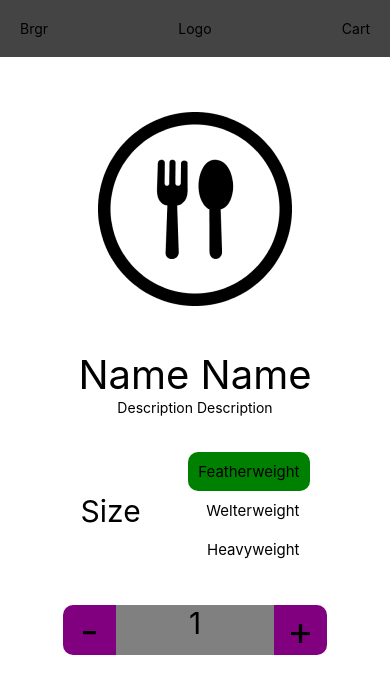
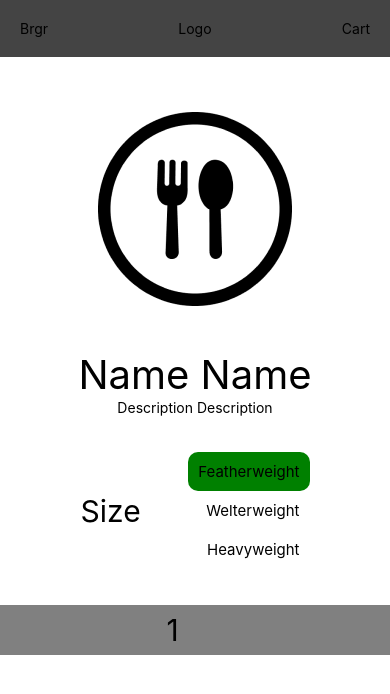
Before and after one commit to avsecam/LetsBoxRN, a React Native app: screen / in a window 390 px wide. Shown: the top 694 px of the page. Built offline with nearby package versions, Linux system fonts and the light colour scheme.

Commit message:
Enable editing quantity with keyboard.

```diff
--- a/src/product/product.tsx
+++ b/src/product/product.tsx
@@ -1,4 +1,4 @@
-import { Image, Pressable, ScrollView, StyleSheet, Text, View } from "react-native"
+import { Image, KeyboardAvoidingView, Pressable, ScrollView, StyleSheet, Text, View } from "react-native"
 import Header from "../components/header"
 import { MenuItem } from "../menu/menuUtils"
 import { productSizes } from "../utils"
@@ -20,8 +20,8 @@
 	return (
 		<>
 			<Header />
-			<ScrollView style={styles.container} contentContainerStyle={{alignItems: "center"}}>
-				<Image style={styles.imageContainer} source={require("../../assets/food.png")}/>
+			<ScrollView style={styles.container} contentContainerStyle={{ alignItems: "center" }}>
+				<Image style={styles.imageContainer} source={require("../../assets/food.png")} />
 				<View style={styles.productInfo}>
 					<Text style={styles.productName}>{props.name}</Text>
 					<Text style={styles.productDescription}>{props.description}</Text>
@@ -30,7 +30,9 @@
 					<Text style={styles.sizeLabel}>Size</Text>
 					<SizePicker />
 				</View>
-				<QuantityPicker />
+				<KeyboardAvoidingView behavior="padding">
+					<QuantityPicker />
+				</KeyboardAvoidingView>
 			</ScrollView>
 		</>
 	)
--- a/src/product/quantityPicker.tsx
+++ b/src/product/quantityPicker.tsx
@@ -1,18 +1,23 @@
 import { useState } from "react"
-import { View, Text, StyleSheet, TouchableOpacity } from "react-native"
+import { View, Text, StyleSheet, TouchableOpacity, TextInput } from "react-native"
 
 const QuantityPicker = () => {
 	let [qty, setQty] = useState(1)
 
 	const handleSetQty = (newQty: number) => {
-		setQty((newQty >= 0) ? newQty : 0)
+		if (newQty < 0 || newQty > 99) return
+		setQty(newQty)
+	}
+
+	const handleSetQtyInput = (newQty: string) => {
+		handleSetQty((isNaN(Number.parseInt(newQty))) ? 0 : Number.parseInt(newQty))
 	}
 
 	return (
 		<>
 			<View style={styles.qtyContainer}>
 				<TouchableOpacity style={[styles.qtyBtn, styles.qtyBtnLeft]} onPress={() => handleSetQty(qty - 1)}><Text style={styles.qtyBtnText}>-</Text></TouchableOpacity>
-				<Text style={styles.qty}>{qty}</Text>
+				<TextInput style={styles.qty} value={qty.toString()} keyboardType="number-pad" onChangeText={(text: string) => handleSetQtyInput(text)} />
 				<TouchableOpacity style={[styles.qtyBtn, styles.qtyBtnRight]} onPress={() => handleSetQty(qty + 1)}><Text style={styles.qtyBtnText}>+</Text></TouchableOpacity>
 			</View>
 		</>
```
